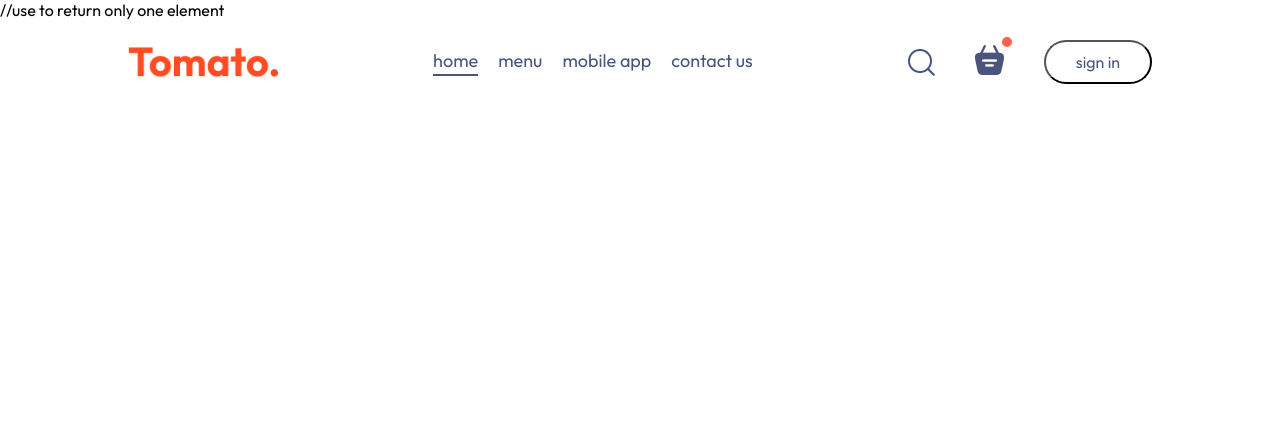
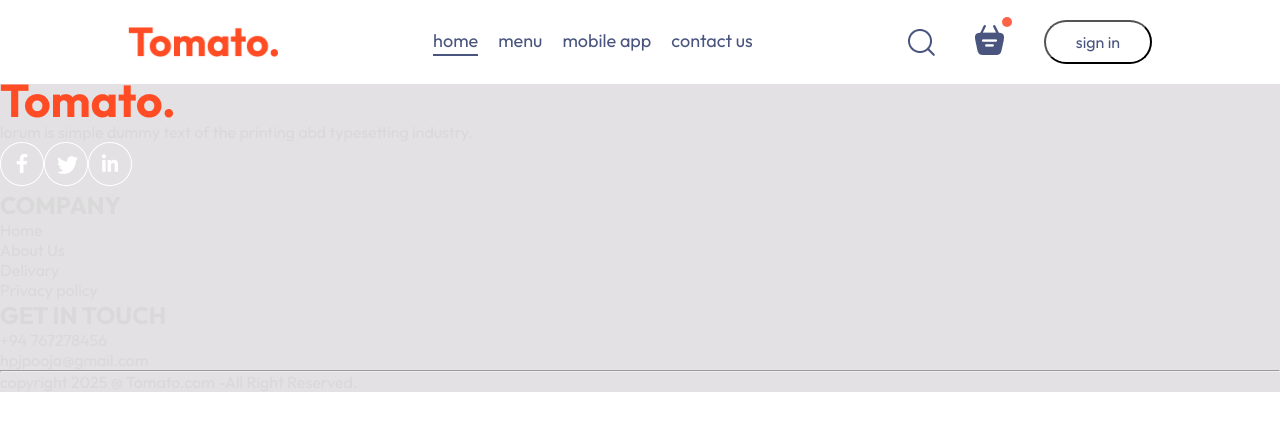
Before and after one commit to Poojani-janitha/FoodAPP, a React (Vite) app in the folder frontend/: page /order in a window 1280 px wide. Shown: the top 430 px of the page. Built offline with nearby package versions, Linux system fonts and the light colour scheme.

Commit message:
chnagers to footer.css

```diff
--- a/frontend/src/App.jsx
+++ b/frontend/src/App.jsx
@@ -4,10 +4,11 @@ import { Route,Routes } from 'react-router-dom'
 import PlaceOrder from './pages/PlaceOrder/PlaceOrder'
 import Home from './pages/Home/Home'
 import Cart from './pages/Cart/Cart'
+import Footer from './components/Footer/footer'
 
 const App = () => {
   return (
-    <> //use to return only one element
+    <>
       <div className='app'>
         <Navbar/>
         <Routes>
@@ -16,7 +17,7 @@ const App = () => {
             <Route path='/order' element={<PlaceOrder/>}/>
         </Routes>
       </div>
-      <footer />
+      <Footer/>
     </>
   )
 }
--- a/frontend/src/components/Footer/footer.css
+++ b/frontend/src/components/Footer/footer.css
@@ -0,0 +1,4 @@
+.footer{
+    color: #d9d9d9;
+    background-color: #3232;
+}
--- a/frontend/src/components/Footer/footer.jsx
+++ b/frontend/src/components/Footer/footer.jsx
@@ -1,24 +1,43 @@
 import React from 'react'
-import './footer.css'
-const footer = () => {
+import './Footer.css'
+import { assets } from "../../assets/assets"
+const Footer = () => {
   return (
     <div className='footer'>
        <div className="footer-content">
             <div className="footer-content-left">
-
+                    <img src={assets.logo} alt="" />
+                    <p>lorum is simple dummy text of the printing abd typesetting industry.</p>
+                    <div className="footer-social-icons">
+                        <img src={assets.facebook_icon} alt="" />
+                        <img src={assets.twitter_icon} alt="" />
+                        <img src={assets.linkedin_icon} alt="" />
+                    </div>
             </div>
 
             <div className="footer-content-center">
 
-
+                <h2>COMPANY</h2>
+                <ul>
+                    <li>Home</li>
+                    <li>About Us</li>
+                    <li>Delivary</li>
+                    <li>Privacy policy</li>
+                </ul>
             </div>
 
             <div className="footer-content-right">
-
+                <h2>GET IN TOUCH</h2>
+                <ul>
+                    <li>+94 767278456</li>
+                    <li>hpjpooja@gmail.com</li>
+                </ul>
             </div>
        </div>
+       <hr />
+       <p className='footer-copyright'>copyright 2025 @ Tomato.com -All Right Reserved.</p>
     </div>
   )
 }
 
-export default footer
+export default Footer
```
